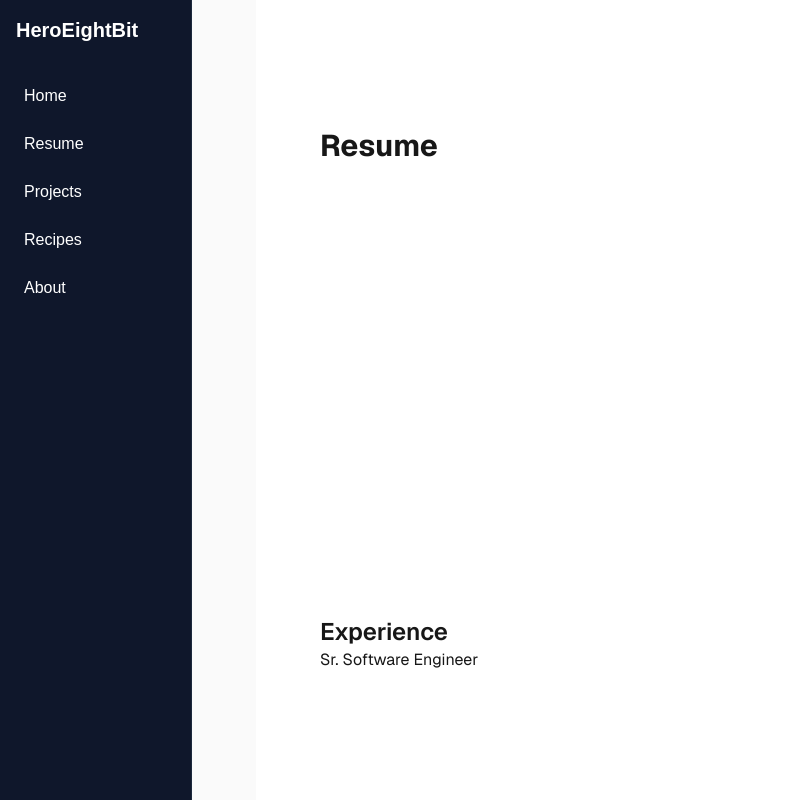
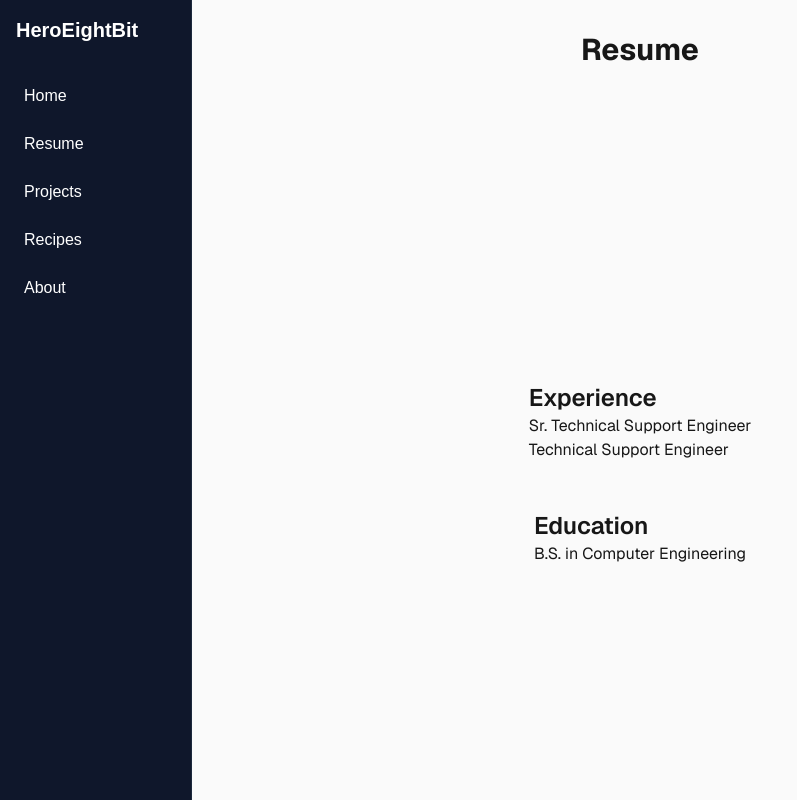
Before and after one commit to HeroEightBit/website-heroeightbit-ai, a Next.js app: page /resume in a window 1280 px wide. Shown: the whole page, without its empty margins (0-797 px from the left). Built offline with nearby package versions, Linux system fonts and the light colour scheme.

Commit message:
style: update resume information and enhance layout for better presentation

```diff
--- a/app/constants/site.ts
+++ b/app/constants/site.ts
@@ -47,14 +47,14 @@ export const RESUME_INFO = {
   experience: [
     {
       company: "Dynatrace",
-      title: "Sr. Software Engineer",
+      title: "Sr. Technical Support Engineer",
       startDate: "2020-01-01",
       endDate: "2023-12-31",
       description: "Worked on various projects involving web development and cloud computing.",
     },
     {
       company: "Dynatrace",
-      title: "Software Engineer",
+      title: "Technical Support Engineer",
       startDate: "2021-06-01",
       endDate: "2021-06-01",
       description: "Focused on building responsive user interfaces using React and Next.js.",
@@ -63,7 +63,7 @@ export const RESUME_INFO = {
   education: [
     {
       institution: "Central Michigan University",
-      degree: "B.S. in Computer Science",
+      degree: "B.S. in Computer Engineering",
       startDate: "2016-08-01",
       endDate: "2021-04-01",
     },
--- a/app/resume/page.tsx
+++ b/app/resume/page.tsx
@@ -6,11 +6,16 @@ export default function Resume() {
 
     return (
         <div className="flex flex-col flex-1 items-center justify-center bg-zinc-50 font-sans dark:bg-black">
-            <main className="flex flex-1 w-full max-w-3xl flex-col items-center justify-between py-32 px-16 bg-white dark:bg-black sm:items-start">
-                <h1 className="text-3xl font-bold">Resume</h1>
+            <h1 className="text-3xl font-bold p-8">Resume</h1>
+            <main className="flex flex-col flex-1 items-center justify-center bg-zinc-50 font-sans dark:bg-black">
                 <div className="flex flex-col items-start mt-4">
                     <h2 className="text-2xl font-semibold mt-8">Experience</h2>
-                    <Dropdown title={RESUME_INFO.experience[0].title } description={RESUME_INFO.experience[0].description} startDate={RESUME_INFO.experience[0].startDate} endDate={RESUME_INFO.experience[0].endDate} />
+                    <Dropdown title={RESUME_INFO.experience[0].title} description={RESUME_INFO.experience[0].description} startDate={RESUME_INFO.experience[0].startDate} endDate={RESUME_INFO.experience[0].endDate} />
+                    <Dropdown title={RESUME_INFO.experience[1].title} description={RESUME_INFO.experience[1].description} startDate={RESUME_INFO.experience[1].startDate} endDate={RESUME_INFO.experience[1].endDate} />
+                </div>
+                <div className="flex flex-col items-start mt-4">
+                    <h2 className="text-2xl font-semibold mt-8">Education</h2>
+                    <Dropdown title={RESUME_INFO.education[0].degree} description={RESUME_INFO.education[0].institution} startDate={RESUME_INFO.education[0].startDate} endDate={RESUME_INFO.education[0].endDate} />
                 </div>
             </main>
         </div>
```
